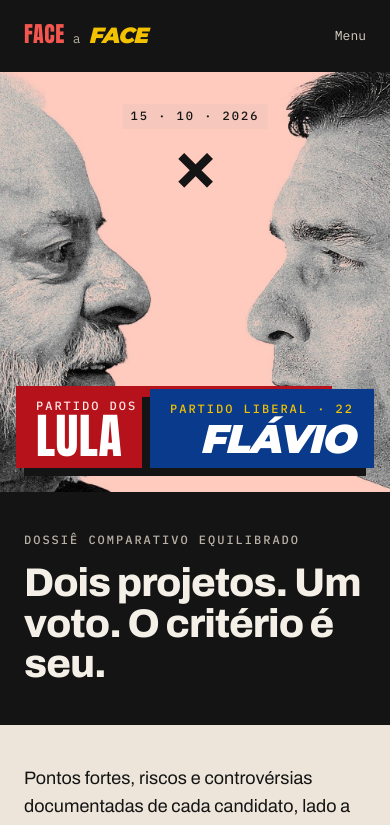
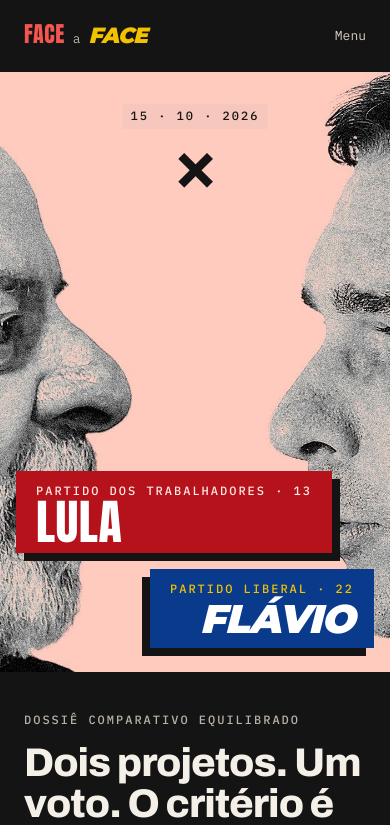
Before and after one commit to dutrathiagodev/landing-page-face-a-face, a Next.js app: page / in a window 390 px wide. Shown: the top 825 px of the page. Built offline with nearby package versions, Linux system fonts and the light colour scheme.

Commit message:
fix: empilha as placas do Hero no mobile

```diff
--- a/src/components/sections/hero/hero.tsx
+++ b/src/components/sections/hero/hero.tsx
@@ -6,7 +6,7 @@
   const [lula, flavio] = hero.candidates;
 
   return (
-    <section className="relative h-[clamp(420px,56vw,820px)] w-full overflow-hidden bg-pink">
+    <section className="relative h-[600px] md:h-[clamp(420px,56vw,820px)] w-full overflow-hidden bg-pink">
       <Image
         src={hero.image.src}
         alt={hero.image.alt}
@@ -28,11 +28,13 @@
         </span>
       </div>
 
-      <div className="absolute bottom-6 left-4 md:bottom-10 md:left-12">
-        <NamePlate {...lula} />
-      </div>
-      <div className="absolute bottom-6 right-4 md:bottom-10 md:right-12">
-        <NamePlate {...flavio} />
+      <div className="absolute inset-x-4 bottom-6 flex flex-col gap-4 md:contents">
+        <div className="self-start md:absolute md:bottom-10 md:left-12">
+          <NamePlate {...lula} />
+        </div>
+        <div className="self-end md:absolute md:bottom-10 md:right-12">
+          <NamePlate {...flavio} />
+        </div>
       </div>
     </section>
   );
```
